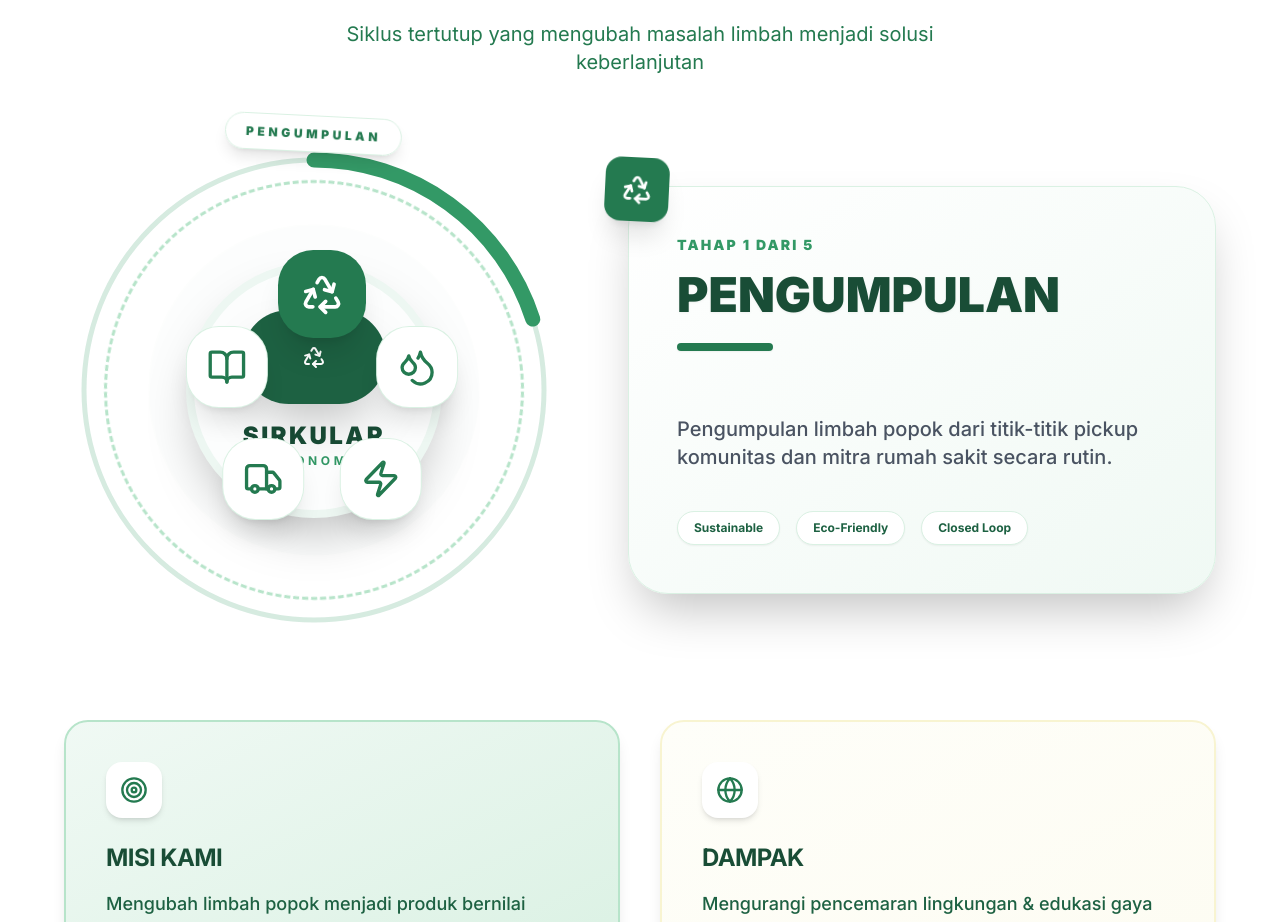
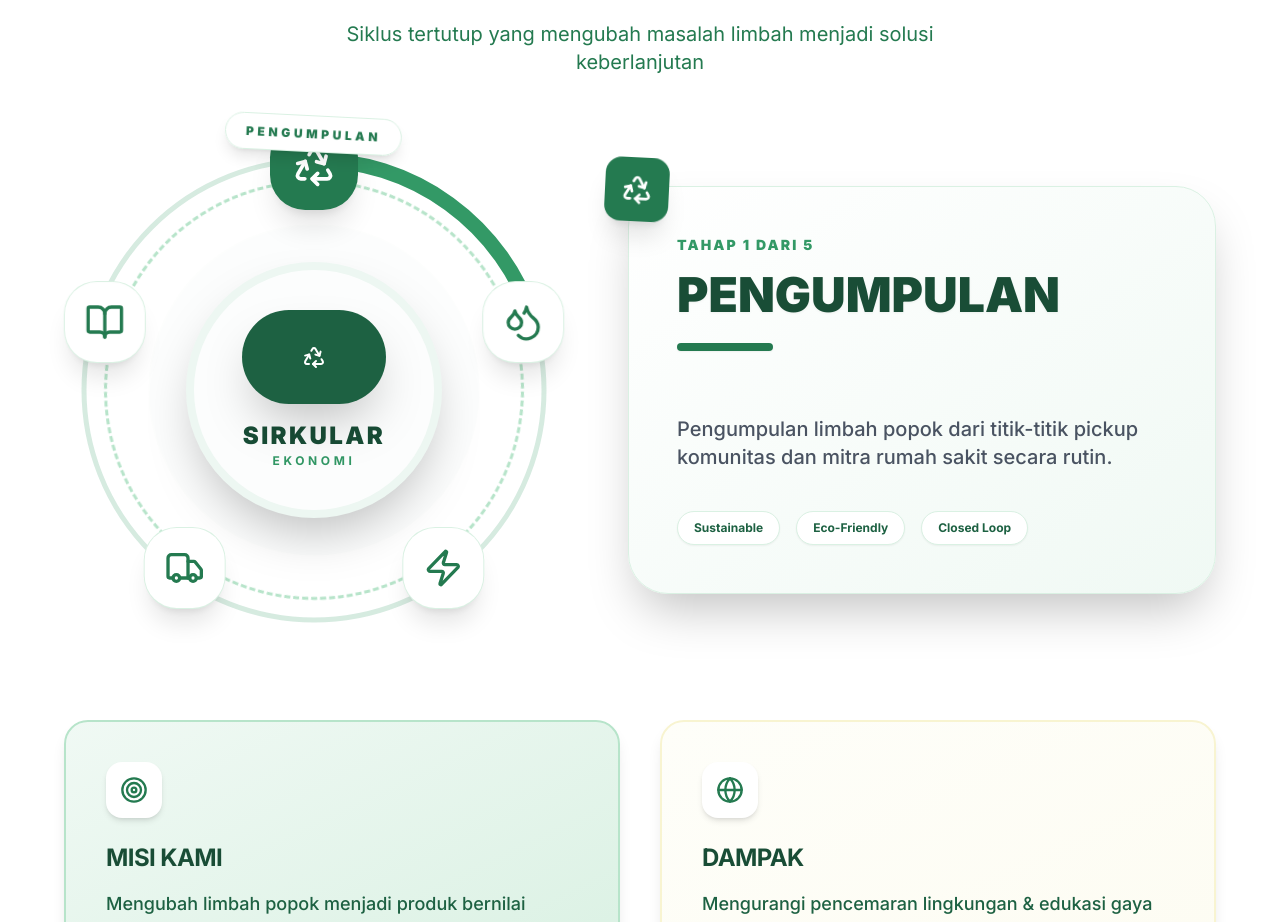
Before and after one commit to rizd027/Greenetix-Boy, a Next.js app: page / in a window 1280 px wide. Shown: the part 940-1862 px from the top of the page. Built offline with nearby package versions, Linux system fonts and the light colour scheme.

Commit message:
Fix Circular Economy desktop diagram scaling and orbit

```diff
--- a/components/CircularEconomy.tsx
+++ b/components/CircularEconomy.tsx
@@ -132,15 +132,14 @@ export default function CircularEconomy() {
                                         onMouseEnter={() => setHoveredStep(step)}
                                         onMouseLeave={() => setHoveredStep(null)}
                                         onClick={() => setActiveStep(step)}
-                                        className="absolute z-20 transition-all duration-500 group"
+                                        className="absolute z-20 transition-all duration-500 group [--radius:100px] md:[--radius:220px]"
                                         style={{
-                                            transform: `rotate(${step.angle - 90}deg) translate(var(--radius, 220px)) rotate(${-(step.angle - 90)}deg)`,
-                                            left: 'calc(50% - 32px)',
-                                            top: 'calc(50% - 32px)',
-                                            '--radius': '100px'
+                                            transform: `rotate(${step.angle - 90}deg) translate(var(--radius)) rotate(${-(step.angle - 90)}deg)`,
+                                            left: 'calc(50% - var(--icon-offset))',
+                                            top: 'calc(50% - var(--icon-offset))',
                                         } as any}
                                     >
-                                        <div className={`w-14 h-14 md:w-20 md:h-20 rounded-[1.2rem] md:rounded-[2rem] flex items-center justify-center text-3xl md:text-4xl transition-all duration-500 shadow-xl md:[--radius:220px] ${isActive || isHovered
+                                        <div className={`w-14 h-14 md:w-20 md:h-20 rounded-[1.2rem] md:rounded-[2rem] flex items-center justify-center text-3xl md:text-4xl transition-all duration-500 shadow-xl [--icon-offset:28px] md:[--icon-offset:40px] ${isActive || isHovered
                                             ? 'bg-primary-600 text-white scale-110 -translate-y-1'
                                             : 'bg-white text-primary-600 hover:bg-primary-50 ring-1 ring-primary-100'
                                             }`}>
```
